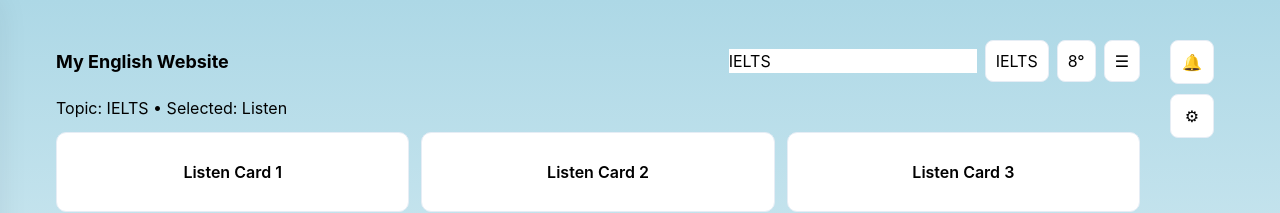
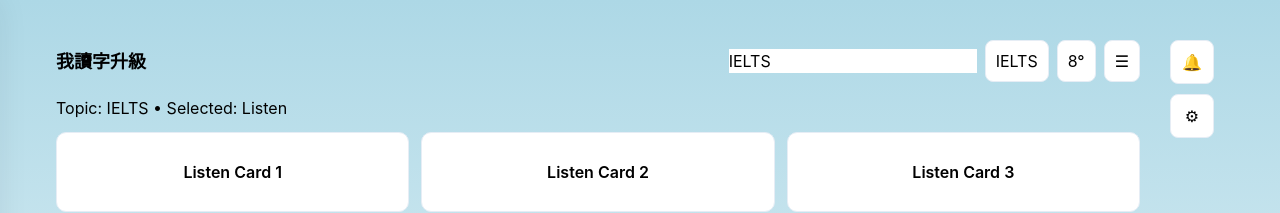
Before and after one commit to chihyuliao/-, a Next.js app: page / in a window 1280 px wide. Shown: the top 213 px of the page. Built offline with nearby package versions, Linux system fonts and the light colour scheme.

Commit message:
Update Header.js

```diff
--- a/components/Header.js
+++ b/components/Header.js
@@ -3,7 +3,7 @@ import React from "react";
 export default function Header({ topic, onChangeTopic, onToggleMenu }) {
   return (
     <header className="header">
-      <div className="brand">My English Website</div>
+      <div className="brand">我讀字升級</div>
       <div className="controls">
         <input
           type="text"
```
